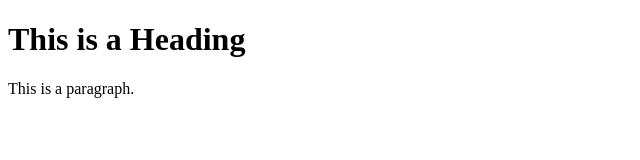
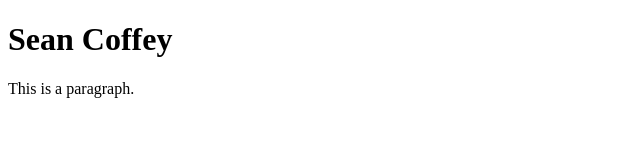
Before and after one commit to scoffey72/getting-to-know-you-v2, a plain HTML site: page index.html in a window 1280 px wide. Shown: the whole page, without its empty margins (0-640 px from the left). Drawn offline with Linux system fonts and the light colour scheme.

Commit message:
added name

```diff
--- a/index.html
+++ b/index.html
@@ -1,11 +1,11 @@
 <!DOCTYPE html>
 <html>
 <head>
-<title>Page Title</title>
+<title>Sean</title>
 </head>
 <body>
 
-<h1>This is a Heading</h1>
+<h1>Sean Coffey</h1>
 <p>This is a paragraph.</p>
 
 </body>
```
